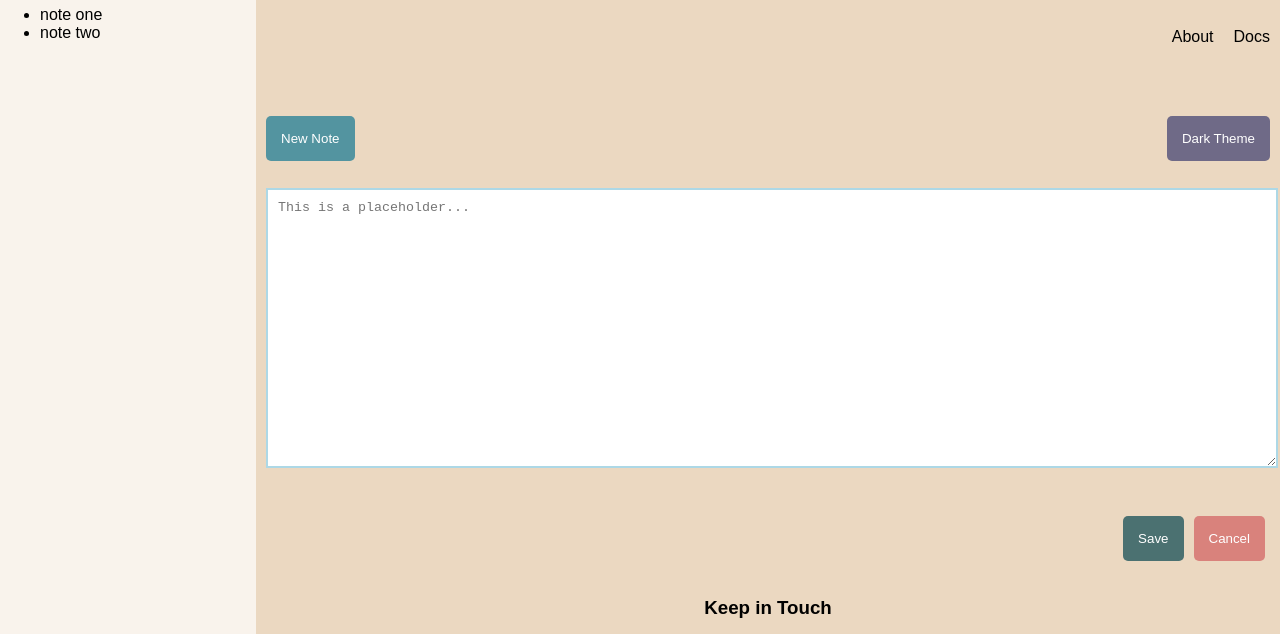
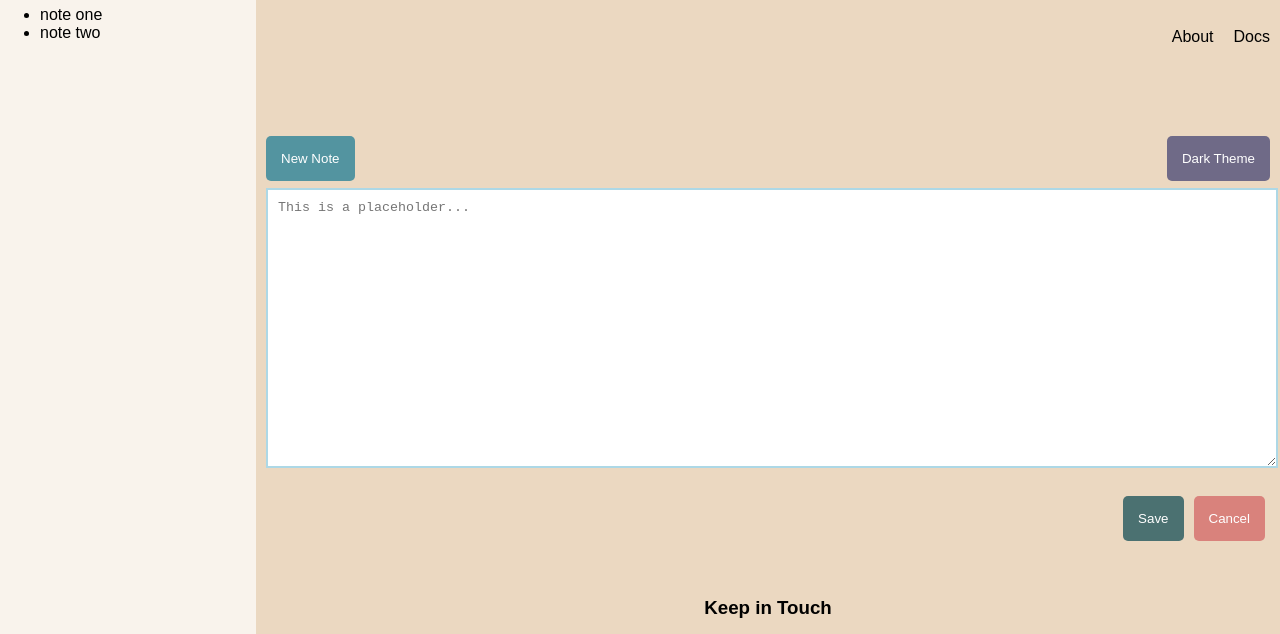
Before and after one commit to enders-o/assignment1, a plain HTML site: page index.html in a window 1280 px wide. Shown: the part 62-696 px from the top of the page. Drawn offline with Linux system fonts and the light colour scheme; grey boxes are pictures that could not be loaded; a web font is replaced by a local one.

Commit message:
Adjusted positioning of top and bottom buttons

```diff
--- a/styles/styles.css
+++ b/styles/styles.css
@@ -43,7 +43,8 @@ h1 {
     justify-content: space-between;
     align-self: center;
     padding: 10px;
-
+    position: relative;
+    bottom: -20px;
 }
 
 button {
@@ -71,6 +72,8 @@ button {
     display: flex;
     justify-content: right;
     align-self: center;
+    position: relative;
+    top: -20px;
 }
 
 #bottom-buttons button {
```
